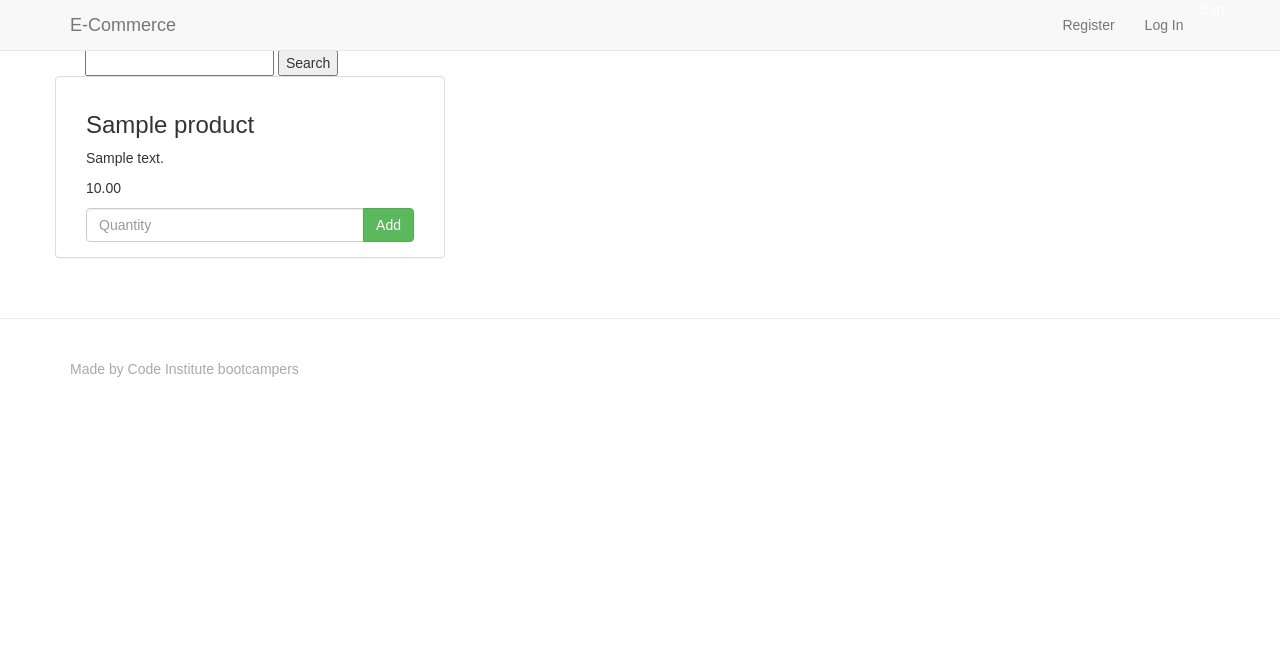
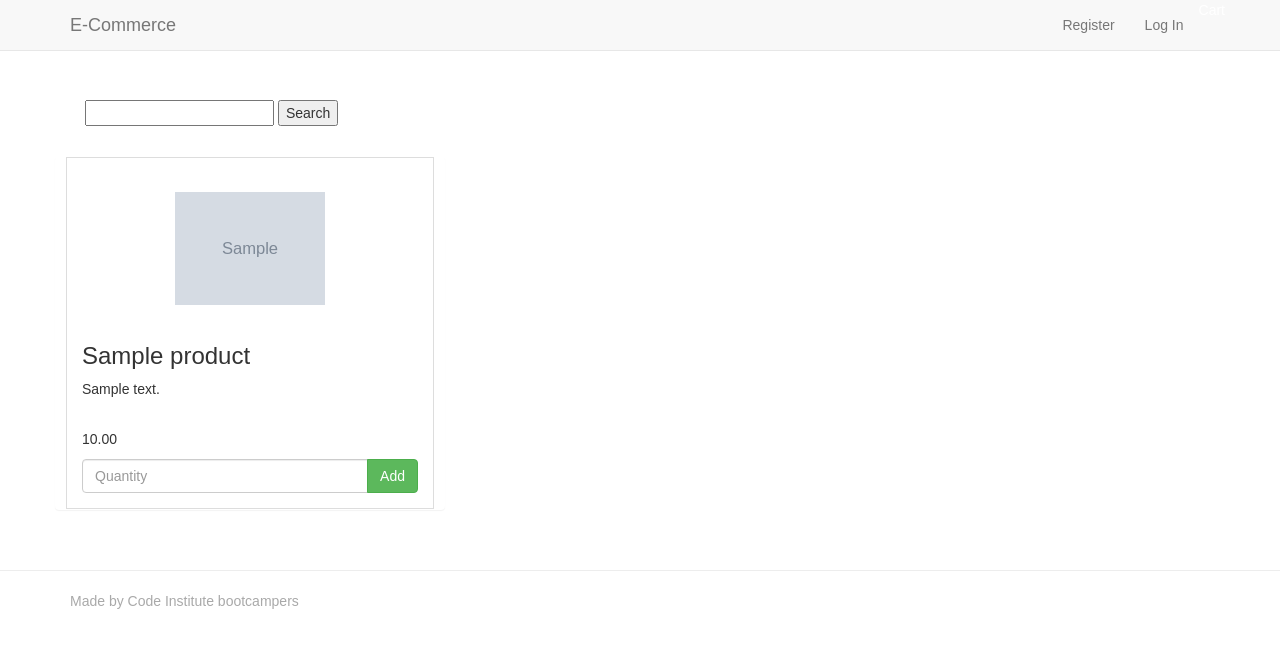
Before and after one commit to Chrisss09/ecommerce, a Django app: page / in a window 1280 px wide. Shown: the top 648 px of the page. Run offline with Django 3.2, Linux system fonts and the light colour scheme; tables that the repository leaves empty hold one stand-in row (values such as "Sample post"); grey boxes marked "Sample" are stand-in pictures; some libraries are stand-ins or nearby versions.

Commit message:
Styled my site

```diff
--- a/static/css/custom.css
+++ b/static/css/custom.css
@@ -1,12 +1,12 @@
 body {
     font-family: Arial;
-    padding-top: 50px;
+    padding-top: 100px;
 }
 
 footer {
     margin-top: 40px;
-    padding-top: 40px;
-    padding-bottom: 40px;
+    padding-top: 20px;
+    padding-bottom: 20px;
     border-top: 1px solid #ededed;
     color: #A9A9A9;
 }
@@ -19,6 +19,52 @@ footer {
     padding-top: 20px;
 }
 
+.badge {
+    padding-left: 9px;
+    padding-right: 9px;
+    -webkit-border-radius: 9px;
+    -moz-border-radius: 9px;
+    border-radius: 9px;
+}
+
+.label-warning[href],
+.badge-warning[href] {
+    background-color: #c67605;
+}
+
+.product {
+    background-size: contain;
+    background-position: center center;
+    background-repeat: no-repeat;
+    width: 150px;
+    height: 150px;
+    margin: 0 auto;
+}
+
+caption p {
+    word-wrap: break-word;
+}
+
+.row.row-flex {
+    display: flex;
+    flex-wrap: wrap;
+    margin-top: 30px;
+}
+
+.panel-default {
+    border-color: transparent;
+    padding: 0 10px;
+}
+
+.panel-body {
+    height: 100%;
+    border: 1px solid #ddd;
+}
+
+.product-description {
+    min-height: 40px;
+}
+
 a > .fa-shopping-cart, .heading-cart {
     color: #fff;
     text-decoration: none;
```
